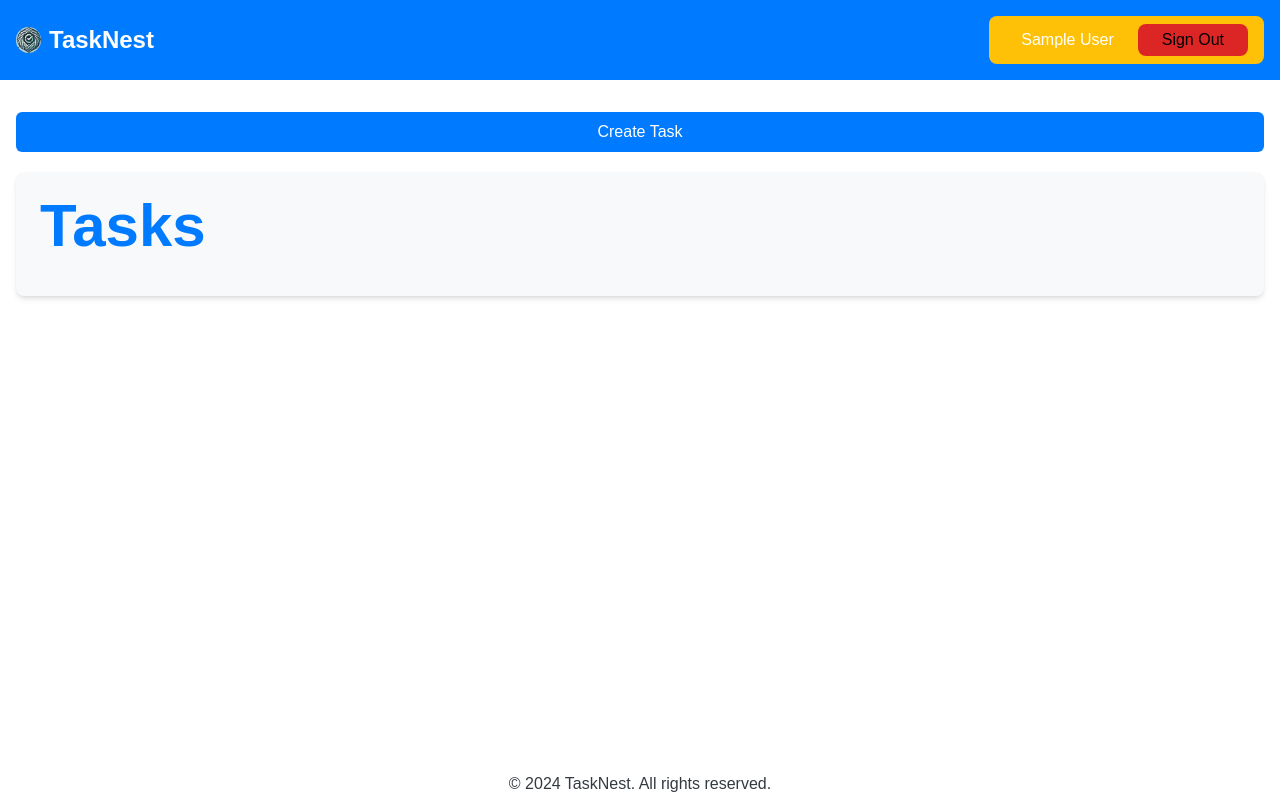
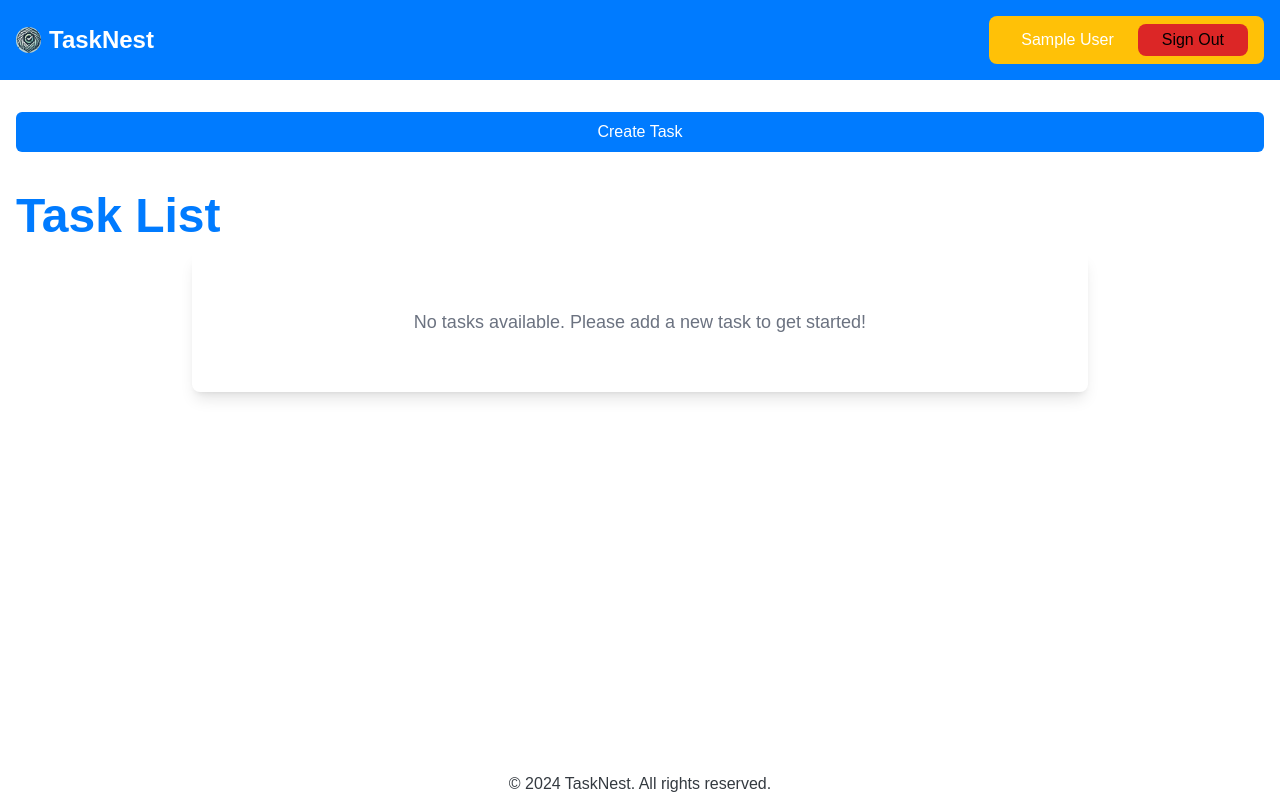
Before and after one commit to Hamza123Hussain/tasknest, a Next.js app: page / in a window 1280 px wide. Built offline with nearby package versions, Linux system fonts and the light colour scheme; sample sign-in values are in the browser's storage.

Commit message:
showing text when no tasks are added

```diff
--- a/components/Task/ShowTask.tsx
+++ b/components/Task/ShowTask.tsx
@@ -5,12 +5,19 @@ import MainCard from './MainCard'
 
 const ShowTask = () => {
   const todos = useSelector((state: RootState) => state.TodoReducer.todo)
+
   return (
-    <div className="bg-[#F8F9FA] p-6 rounded-lg shadow-md">
-      <h2 className="text-[#007BFF] text-6xl font-bold mb-4">Tasks</h2>
-      {todos.map((todo) => (
-        <MainCard todo={todo} key={todo.id} />
-      ))}
+    <div className="my-5">
+      <h2 className="text-[#007BFF] text-5xl font-bold mb-3">Task List</h2>
+      <div className="p-4 flex flex-col gap-5 w-[70vw] mx-auto rounded-lg shadow-lg">
+        {todos.length === 0 ? (
+          <p className="text-gray-500 text-lg text-center my-10 ">
+            No tasks available. Please add a new task to get started!
+          </p>
+        ) : (
+          todos.map((todo) => <MainCard todo={todo} key={todo.id} />)
+        )}
+      </div>
     </div>
   )
 }
```
